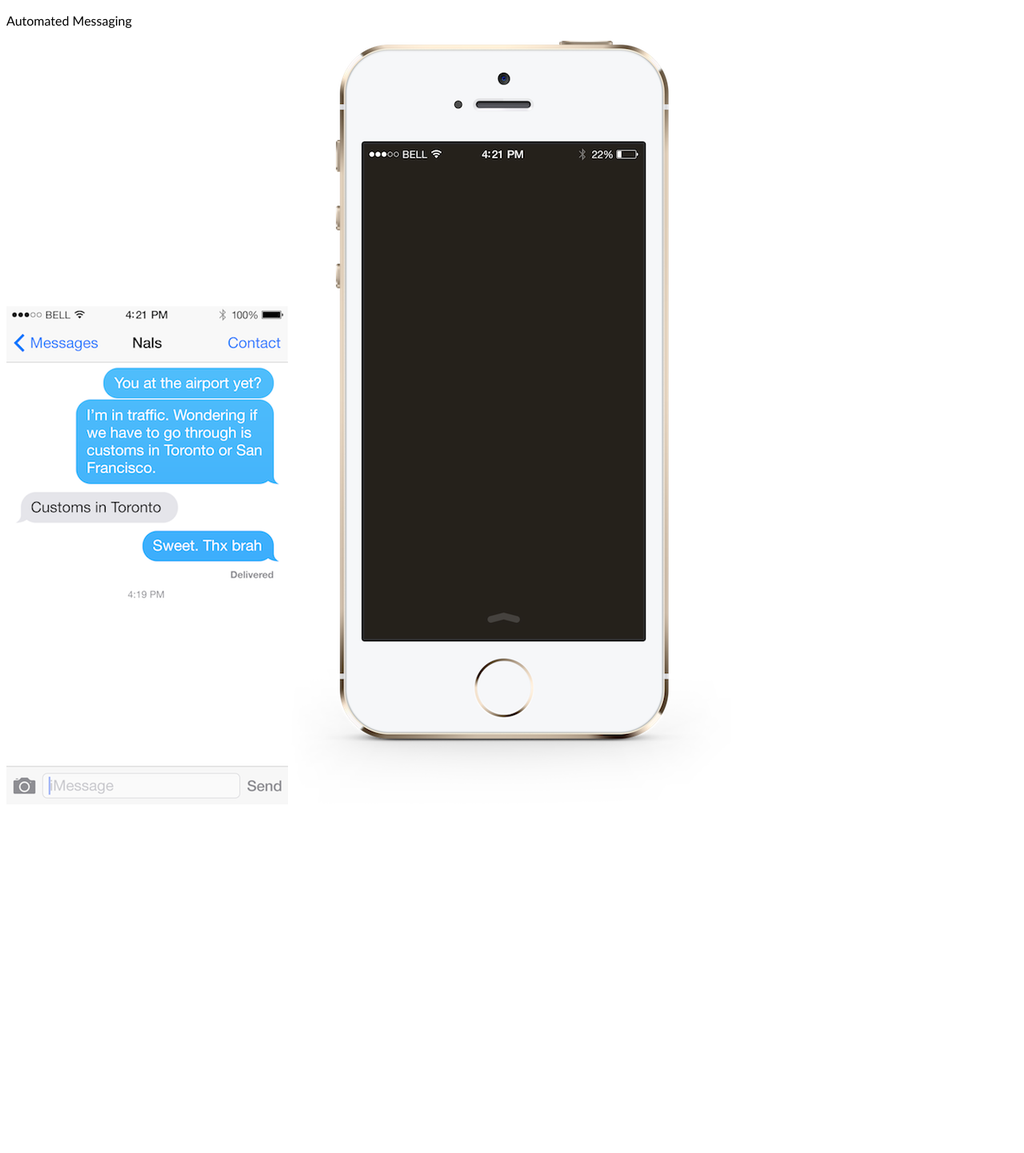
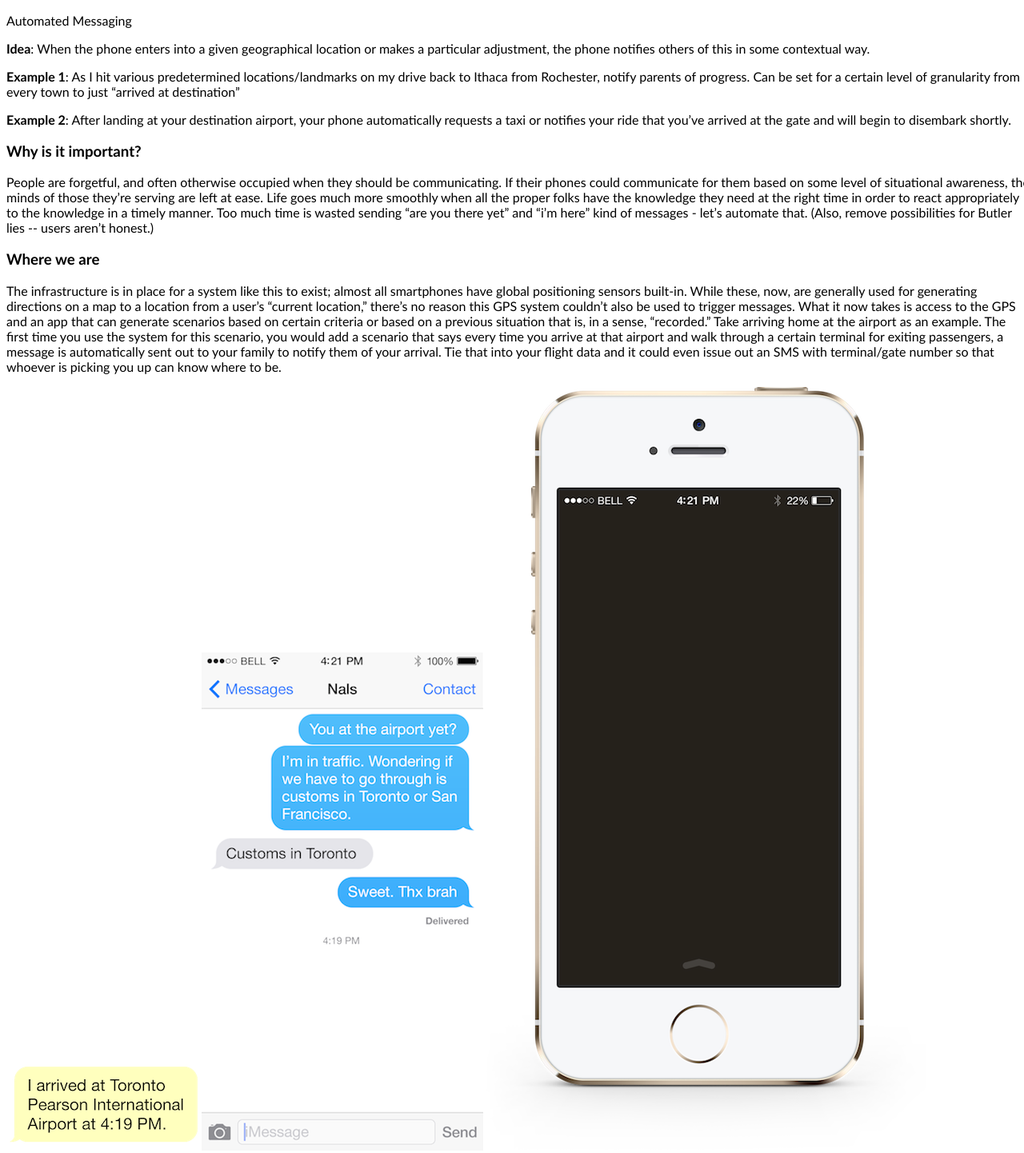
Before and after one commit to parkr/automated-mobile-interactions, a Jekyll site: the page built from automated-texting.html, in a window 1280 px wide. Shown: the whole page at 80% size. Built offline with Jekyll 4.4.1, drawn with Linux system fonts in a browser that asks for light colours; before the commit the page ends 1009 px from its top, so only the background shows below that.

Commit message:
Add description & rationale to Automated Messaging prototype

```diff
--- a/automated-texting.html
+++ b/automated-texting.html
@@ -3,5 +3,24 @@ layout: prototype
 title: Automated Messaging
 ---
 
-<img src="/images/messaging.png" alt="plain" id="plain" >
+<div class="description">
+  <p><b>Idea</b>: When the phone enters into a given geographical location or makes a particular adjustment, the phone notifies others of this in some contextual way.</p>
+  <p>
+    <b>Example 1</b>: As I hit various predetermined locations/landmarks on my drive back to Ithaca from Rochester, notify parents of progress. Can be set for a certain level of granularity from every town to just “arrived at destination”
+  </p>
+  <p>
+    <b>Example 2</b>: After landing at your destination airport, your phone automatically requests a taxi or notifies your ride that you’ve arrived at the gate and will begin to disembark shortly.
+  </p>
+  <h3>Why is it important?</h3>
+  <p>
+    People are forgetful, and often otherwise occupied when they should be communicating. If their phones could communicate for them based on some level of situational awareness, the minds of those they’re serving are left at ease. Life goes much more smoothly when all the proper folks have the knowledge they need at the right time in order to react appropriately to the knowledge in a timely manner. Too much time is wasted sending “are you there yet” and “i’m here” kind of messages - let’s automate that. (Also, remove possibilities for Butler lies -- users aren’t honest.)
+  </p>
+  <h3>Where we are</h3>
+  <p>
+    The infrastructure is in place for a system like this to exist; almost all smartphones have global positioning sensors built-in. While these, now, are generally used for generating directions on a map to a location from a user’s “current location,” there’s no reason this GPS system couldn’t also be used to trigger messages. What it now takes is access to the GPS and an app that can generate scenarios based on certain criteria or based on a previous situation that is, in a sense, “recorded.” Take arriving home at the airport as an example. The first time you use the system for this scenario, you would add a scenario that says every time you arrive at that airport and walk through a certain terminal for exiting passengers, a message is automatically sent out to your family to notify them of your arrival. Tie that into your flight data and it could even issue out an SMS with terminal/gate number so that whoever is picking you up can know where to be.
+  </p>
+</div>
+
+<img src="/images/automated_message.png" alt="automated_message" class="animated fadeInLeft" id="automated_message">
+<img src="/images/messaging.png" alt="messaging_background" id="app_background" >
 <a href="index.html"><img src="/images/iphone.png" alt="iphone" id="iphone"></a>
```
